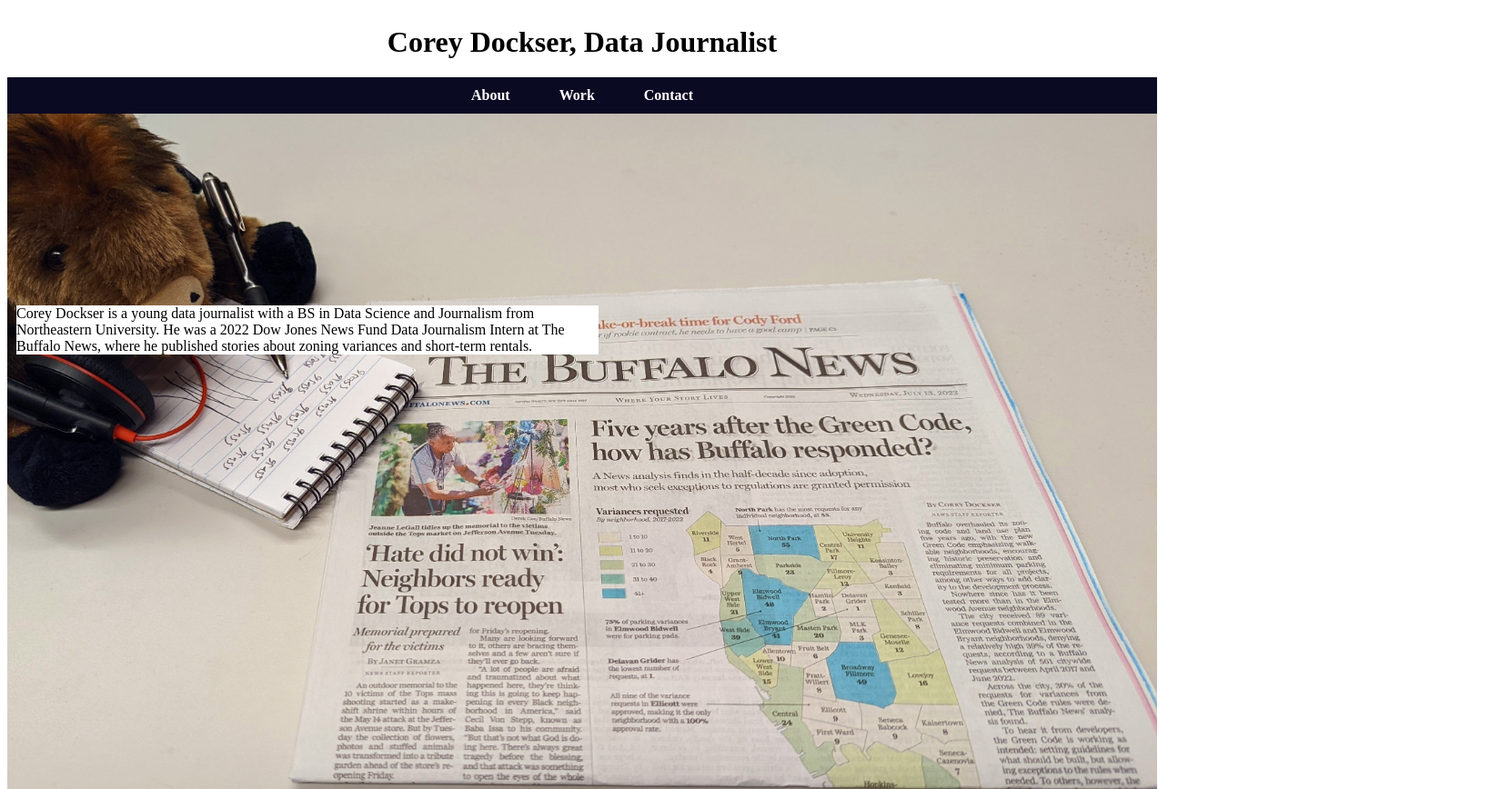
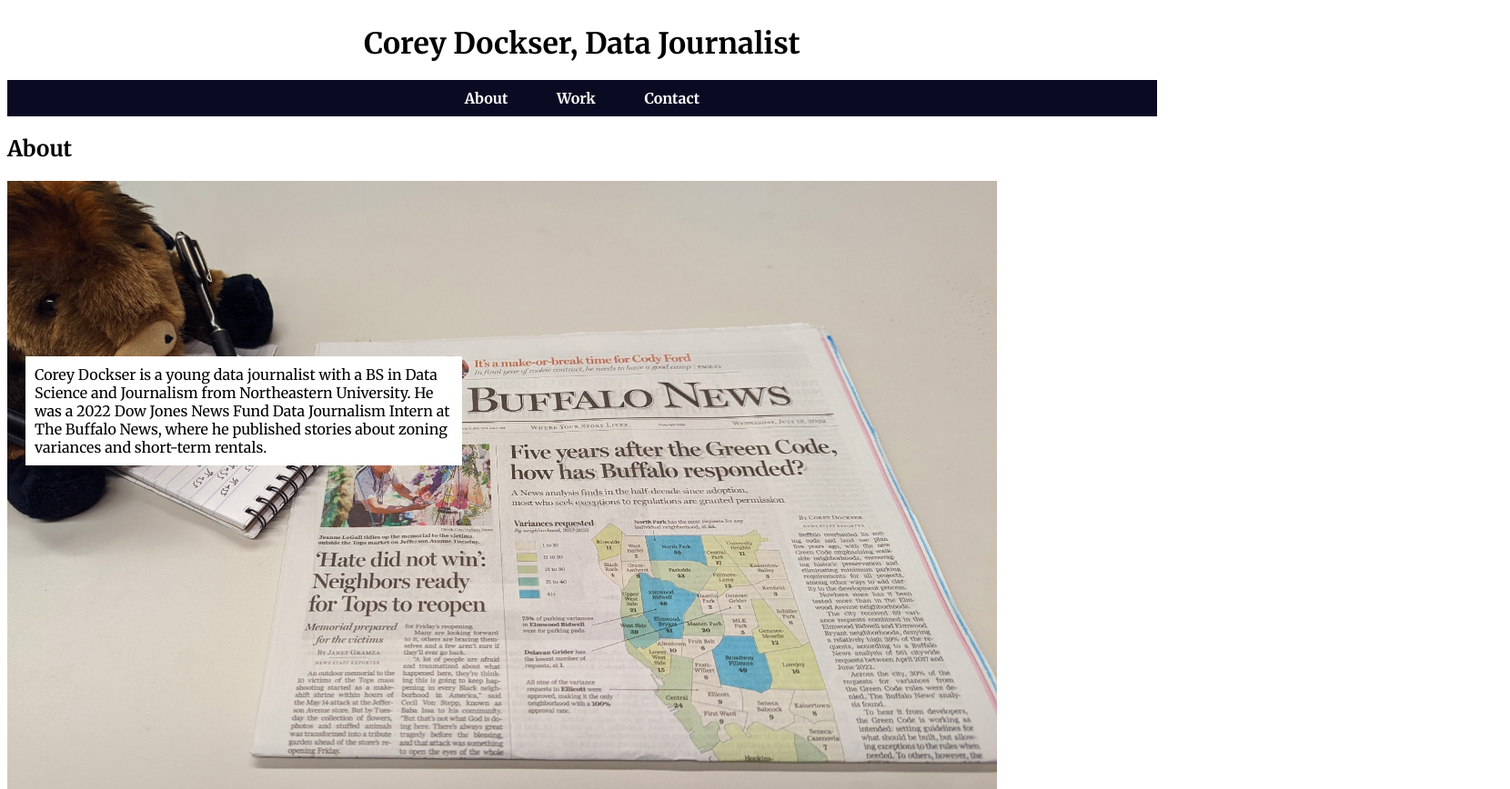
Before and after one commit to coreydockser/coreydockser.github.io, a plain HTML site: page html/about.html in a window 1280 px wide. Shown: the top 868 px of the page at 91% size, 1660 px wide, since content can reach past the window. Drawn offline with Linux system fonts and the light colour scheme.

Commit message:
worked on about page

```diff
--- a/components/header.js
+++ b/components/header.js
@@ -50,7 +50,7 @@ Corey Dockser, Data Journalist
   <nav>
     <ul>
       <li><a href="html/about.html">About</a></li>
-      <li><a href="index.html">Work</a></li>
+      <li><a href="/index.html">Work</a></li>
       <li><a href="html/contact.html">Contact</a></li>
     </ul>
   </nav>
--- a/css/style.css
+++ b/css/style.css
@@ -3,20 +3,34 @@ html {
     font-family: 'Merriweather', serif;
 }
 
-.bio-frame {
+
+#bio-text {
+
+    margin: auto;
+}
+
+#bio {
+    position: absolute;
+    width: 30em;
+    padding: 10px;
+    background-color: white;
+    margin-left: 20px;
+    background-color: rgb(255, 255, 255);
+    bottom: 18em;
+    box-sizing: border-box;
+    z-index: 1;
+}
+
+#frontpage {
+    position: absolute;
+    height: 100%;
+
+    z-index: 0;
+
 
 }
 
-.bio {
 
-    width: 50%;
-    position: absolute;
-    z-index: 1;
-    align-self: flex-end;
-    margin: 10px 10px 10px 10px;
-    background-color: rgb(255, 255, 255);
-    bottom: 25em;
-}
 
 .center_text {
     max-width: 1000px;
--- a/html/about.html
+++ b/html/about.html
@@ -1,24 +1,37 @@
 <!DOCTYPE html>
 <html lang="en">
+
 <head>
     <meta charset="UTF-8">
     <meta http-equiv="X-UA-Compatible" content="IE=edge">
     <meta name="viewport" content="width=device-width, initial-scale=1.0">
     <link href="/css/style.css" rel="stylesheet" />
-
+    <script src="components/header.js" type="text/javascript" defer></script>
+    <link rel="preconnect" href="https://fonts.googleapis.com">
+    <link rel="preconnect" href="https://fonts.gstatic.com" crossorigin>
+    <link
+        href="https://fonts.googleapis.com/css2?family=Merriweather:ital,wght@0,400;0,700;0,900;1,300;1,400;1,700;1,900&display=swap"
+        rel="stylesheet">
 
     <script src="/components/header.js" type="text/javascript" defer></script>
     <title>About | Corey Dockser</title>
 </head>
+
 <body>
     <header-component></header-component>
-    <div class="bio-frame">
-        <p class="bio">Corey Dockser is a young data journalist with a BS in Data Science and Journalism from Northeastern University. He was a 2022 Dow Jones News Fund Data Journalism Intern at The Buffalo News, where he published stories about zoning variances and short-term rentals. </p>
-
-            <img id="frontpage" src=" /img/first_front_page_edited.jpg" height="25%" width ="100%">
-            <img id="headshot" src="/img/coreydockser_headshot.jpeg" height="25%">
+    <div id="bio-frame">
+        <div id="title">
+            <h2>About</h2>
         </div>
+        <div id="bio">
+            <p id="bio-text">Corey Dockser is a young data journalist with a BS in Data Science and Journalism from
+                Northeastern University. He was a 2022 Dow Jones News Fund Data Journalism Intern at The Buffalo News,
+                where he published stories about zoning variances and short-term rentals. </p>
+        </div>
+        <img id="frontpage" src=" /img/first_front_page_edited.jpg">
+    </div>
     </div>
 
 </body>
+
 </html>
```
